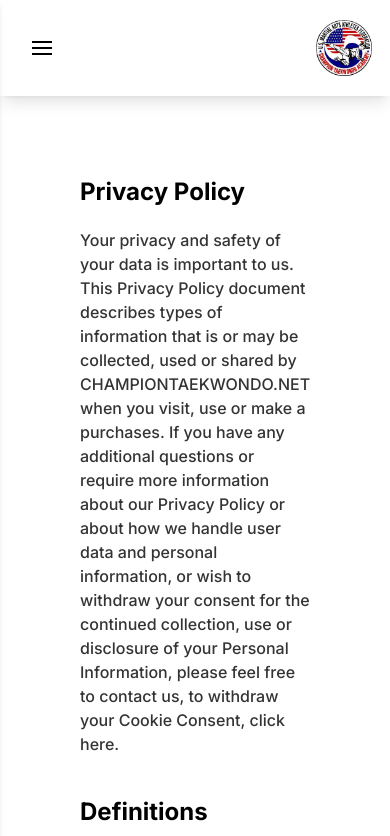
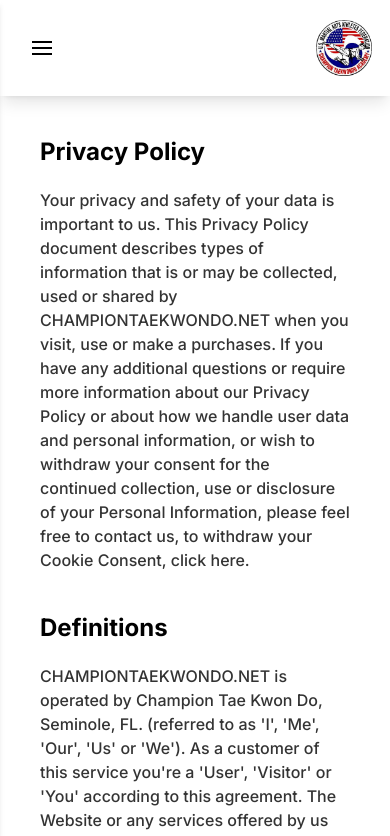
Before and after one commit to TTRAN70/Champion-Taekwondo-Frontend, a Next.js app: page /privacy-policy in a window 390 px wide. Shown: the top 836 px of the page. Built offline with nearby package versions, Linux system fonts and the light colour scheme.

Commit message:
Mobile changes

```diff
--- a/src/app/kidsctkd/page.tsx
+++ b/src/app/kidsctkd/page.tsx
@@ -99,7 +99,7 @@
               What makes taekwondo for kids so great!
             </p>
           </div>
-          <div className="container lg:w-[60%] mx-auto py-14 px-6 sm:p-16">
+          <div className="container lg:w-[60%] mx-auto py-5 px-6 sm:p-16">
             <div className="flex flex-col md:flex-row gap-4">
               <div className="flex-1">
                 <div
--- a/src/app/privacy-policy/page.tsx
+++ b/src/app/privacy-policy/page.tsx
@@ -7,7 +7,7 @@
 
 export default function PrivacyPolicy() {
   return (
-    <main className="min-h-screen p-20 lg:px-40 flex justify-center flex-col">
+    <main className="min-h-screen p-10 lg:px-40 flex justify-center flex-col">
       {privacy.map((elem) => {
         return (
           <div key={elem.title} className="mb-10">
--- a/src/app/teensadultsctkd/page.tsx
+++ b/src/app/teensadultsctkd/page.tsx
@@ -89,7 +89,7 @@
             ></iframe>
           </Suspense>
           <div
-            className={`${inter.className} flex justify-center items-center flex-col pt-20 p-10`}
+            className={`${inter.className} flex justify-center items-center flex-col pt-20 px-10`}
           >
             <h3
               className={`${inter.className} text-black text-4xl font-bold mb-10`}
--- a/src/app/terms-of-use/page.tsx
+++ b/src/app/terms-of-use/page.tsx
@@ -7,7 +7,7 @@
 
 export default function TermsOfUse() {
   return (
-    <main className="min-h-screen p-20 lg:px-40 pb-40 flex justify-center flex-col">
+    <main className="min-h-screen p-10 lg:px-40 pb-40 flex justify-center flex-col">
       <div className=" text-4xl font-extrabold mb-20 sm:mx-auto">
         Terms of Use
       </div>
```
